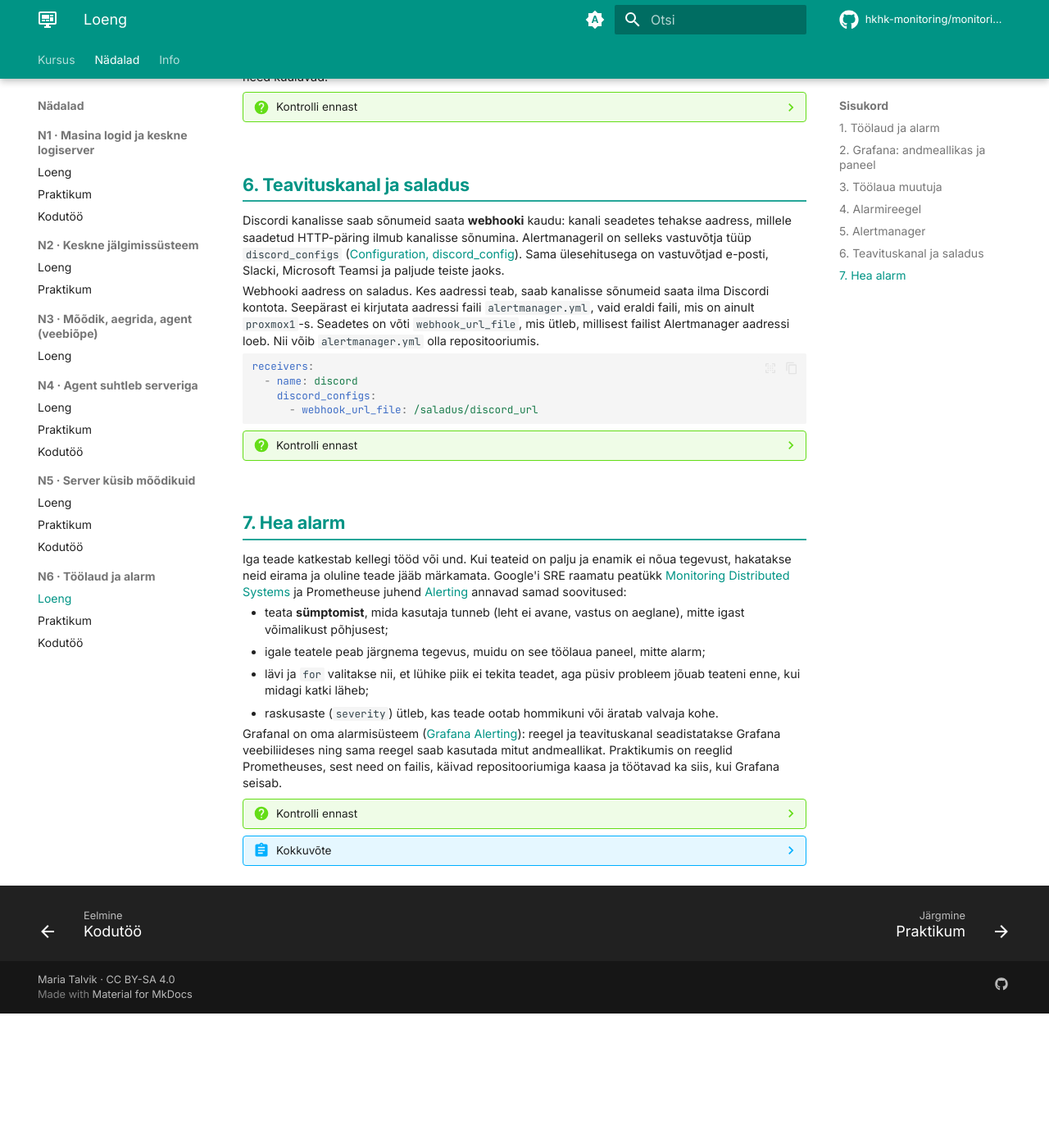
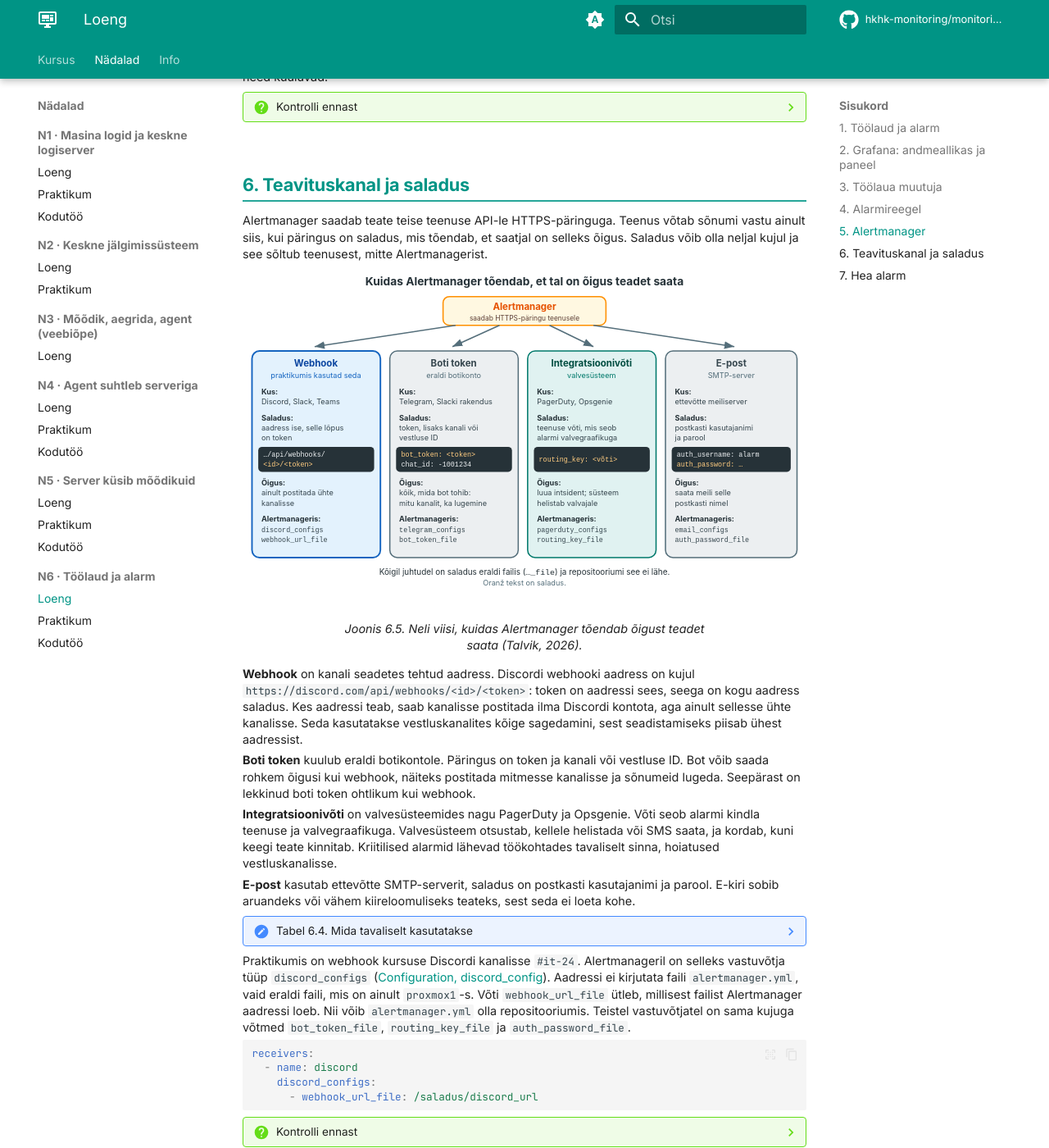
Before and after one commit to hkhk-monitoring/monitoring, an MkDocs documentation site: the page built from docs/week06/lecture.md, in a window 1280 px wide and 1400 px high, scrolled down 4180 px. Shown: the whole window at 82% size. Built offline with MkDocs 1.6.1 and Material for MkDocs 9.7.7, drawn with Linux system fonts in a browser that asks for light colours; comment, search, counter and statistics services are not loaded; before the commit the page ends 5416 px from its top, so only the background shows below that.

Commit message:
N6 teavituskanalid ja saladused

````diff
--- a/docs/week06/lecture.md
+++ b/docs/week06/lecture.md
@@ -161,9 +161,30 @@ Teade jõuab Discordi seega mitte kohe, kui alarm on Firing, vaid umbes `group_w
 
 ## 6. Teavituskanal ja saladus
 
-Discordi kanalisse saab sõnumeid saata **webhooki** kaudu: kanali seadetes tehakse aadress, millele saadetud HTTP-päring ilmub kanalisse sõnumina. Alertmanageril on selleks vastuvõtja tüüp `discord_configs` ([Configuration, discord_config](https://prometheus.io/docs/alerting/latest/configuration/#discord_config)). Sama ülesehitusega on vastuvõtjad e-posti, Slacki, Microsoft Teamsi ja paljude teiste jaoks.
+Alertmanager saadab teate teise teenuse API-le HTTPS-päringuga. Teenus võtab sõnumi vastu ainult siis, kui päringus on saladus, mis tõendab, et saatjal on selleks õigus. Saladus võib olla neljal kujul ja see sõltub teenusest, mitte Alertmanagerist.
 
-Webhooki aadress on saladus. Kes aadressi teab, saab kanalisse sõnumeid saata ilma Discordi kontota. Seepärast ei kirjutata aadressi faili `alertmanager.yml`, vaid eraldi faili, mis on ainult `proxmox1`-s. Seadetes on võti `webhook_url_file`, mis ütleb, millisest failist Alertmanager aadressi loeb. Nii võib `alertmanager.yml` olla repositooriumis.
+<figure markdown="span">
+  ![Neli viisi: webhook Discordis, Slackis ja Teamsis, kus saladus on aadressi lõpus olev token; boti token Telegramis ja Slacki rakenduses koos vestluse ID-ga; integratsioonivõti PagerDutys ja Opsgenies, mis seob alarmi valvegraafikuga; e-post SMTP-serveri kaudu kasutajanime ja parooliga. Iga juures Alertmanageri seadete võti, mis loeb saladuse failist](../images/n06_teavitus.svg)
+  <figcaption>Joonis 6.5. Neli viisi, kuidas Alertmanager tõendab õigust teadet saata (Talvik, 2026).</figcaption>
+</figure>
+
+**Webhook** on kanali seadetes tehtud aadress. Discordi webhooki aadress on kujul `https://discord.com/api/webhooks/<id>/<token>`: token on aadressi sees, seega on kogu aadress saladus. Kes aadressi teab, saab kanalisse postitada ilma Discordi kontota, aga ainult sellesse ühte kanalisse. Seda kasutatakse vestluskanalites kõige sagedamini, sest seadistamiseks piisab ühest aadressist.
+
+**Boti token** kuulub eraldi botikontole. Päringus on token ja kanali või vestluse ID. Bot võib saada rohkem õigusi kui webhook, näiteks postitada mitmesse kanalisse ja sõnumeid lugeda. Seepärast on lekkinud boti token ohtlikum kui webhook.
+
+**Integratsioonivõti** on valvesüsteemides nagu PagerDuty ja Opsgenie. Võti seob alarmi kindla teenuse ja valvegraafikuga. Valvesüsteem otsustab, kellele helistada või SMS saata, ja kordab, kuni keegi teate kinnitab. Kriitilised alarmid lähevad töökohtades tavaliselt sinna, hoiatused vestluskanalisse.
+
+**E-post** kasutab ettevõtte SMTP-serverit, saladus on postkasti kasutajanimi ja parool. E-kiri sobib aruandeks või vähem kiireloomuliseks teateks, sest seda ei loeta kohe.
+
+??? note "Tabel 6.4. Mida tavaliselt kasutatakse"
+    | Eesmärk | Tavaline valik | Saladus |
+    |---|---|---|
+    | meeskonna vestluskanal | Slack, Teams või Discord webhook | webhooki aadress |
+    | öine valve, keegi peab ärkama | PagerDuty või Opsgenie | integratsioonivõti |
+    | isiklik telefon ilma valvesüsteemita | Telegrami bot | boti token |
+    | aruanne, mitte kiire teade | e-post | SMTP parool |
+
+Praktikumis on webhook kursuse Discordi kanalisse `#it-24`. Alertmanageril on selleks vastuvõtja tüüp `discord_configs` ([Configuration, discord_config](https://prometheus.io/docs/alerting/latest/configuration/#discord_config)). Aadressi ei kirjutata faili `alertmanager.yml`, vaid eraldi faili, mis on ainult `proxmox1`-s. Võti `webhook_url_file` ütleb, millisest failist Alertmanager aadressi loeb. Nii võib `alertmanager.yml` olla repositooriumis. Teistel vastuvõtjatel on sama kujuga võtmed `bot_token_file`, `routing_key_file` ja `auth_password_file`.
 
 ```yaml
 receivers:
````
Also changed, not shown: docs/images/n06_teavitus.svg (added).
